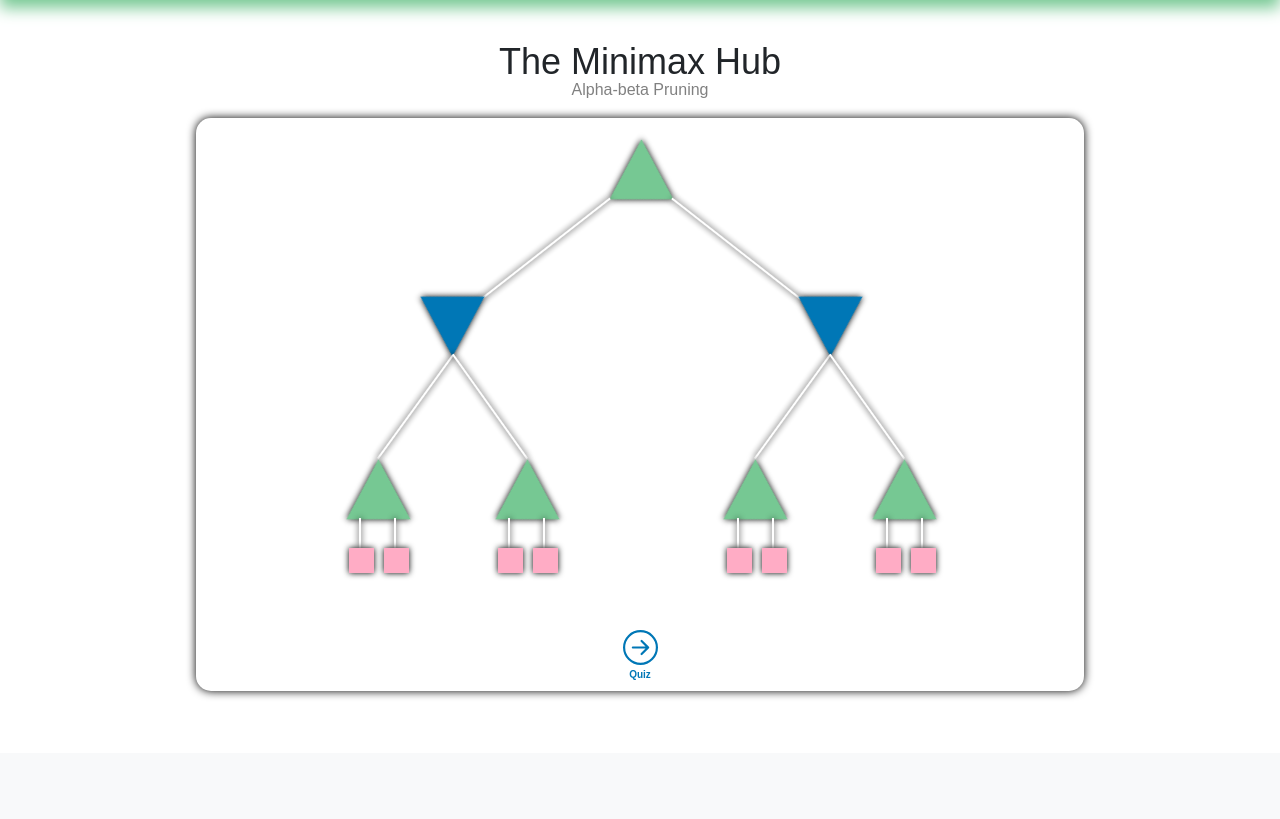
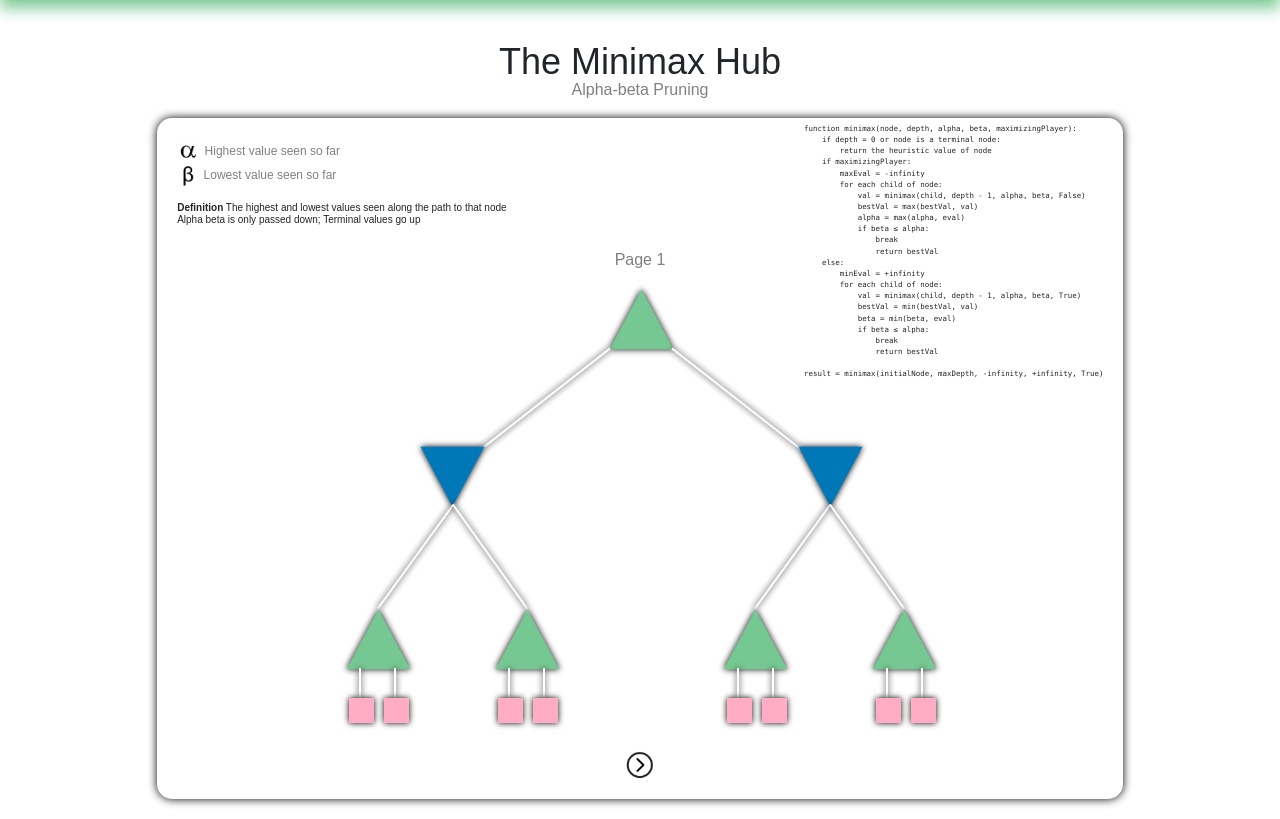
Before and after one commit to whirleyt/MinimaxTutorial, a Flask app: page /alphabetaMain in a window 1280 px wide. Shown: the part 47-866 px from the top of the page. Before the commit the page ends 745 px from the top, so only its background shows below. Run offline with Flask 3, Linux system fonts and the light colour scheme; some libraries are stand-ins or nearby versions.

Commit message:
Work on minimax tutorial and basic quiz page

```diff
--- a/server.py
+++ b/server.py
@@ -1,36 +1,62 @@
 from flask import Flask, render_template, request, abort
+from datetime import datetime
 
 app = Flask(__name__)
+
+session = {}
 
 
 @app.route('/')
 def home():
+    session['home_page_enter_time'] = datetime.now().strftime("%B %d, %Y %H:%M:%S")
+    print(session);
     return render_template('home.html')
 
 
 @app.route('/minimaxBasics')
 def minimax_basics():
+    session['minimax_basics_page_enter_time'] = datetime.now().strftime("%B %d, %Y %H:%M:%S")
+    print(session);
     return render_template('minimax-tutorials/minimaxBasics.html')
 
 
 @app.route('/alphabetaIntro')
 def alphabeta_intro():
+    session['alphabeta_intro_page_enter_time'] = datetime.now().strftime("%B %d, %Y %H:%M:%S")
+    print(session);
     return render_template('minimax-tutorials/alphabetaIntro.html')
 
 
 @app.route('/alphabetaMain')
 def alphabeta_main():
+    session['alphabeta_main_page_enter_time'] = datetime.now().strftime("%B %d, %Y %H:%M:%S")
+    print(session);
     return render_template('minimax-tutorials/alphabetaMain.html')
 
 
 @app.route('/minimaxBasicsQuiz')
 def minimax_basics_quiz():
+    session['minimax_basics_quiz_page_enter_time'] = datetime.now().strftime("%B %d, %Y %H:%M:%S")
+    print(session);
     return render_template('minimax-quiz/minimaxBasicsQuiz.html')
 
 
 @app.route('/alphabetaQuiz')
 def alphabeta_quiz():
+    session['alphabeta_quiz_page_enter_time'] = datetime.now().strftime("%B %d, %Y %H:%M:%S")
+    print(session);
     return render_template('minimax-quiz/alphabetaQuiz.html')
+
+
+@app.route('/save_answers_and_score', methods=['POST'])
+def save_answers_and_score():
+    data = request.json
+    answers = data.get('answers')
+    score = data.get('score')
+    session['minimax_value_answers'] = answers
+    session['minimax_value_score'] = score
+    print(session)
+    return 'Answers and score saved successfully.'
 
 
 if __name__ == '__main__':
--- a/static/home.css
+++ b/static/home.css
@@ -1,5 +1,5 @@
 .home-container {
-    width: 80%;
+    width: 87%;
     margin: 0 auto;
     box-shadow: 0px 0px 10px #76c893;
     padding: 20px;
--- a/static/main.js
+++ b/static/main.js
@@ -1,16 +1,126 @@
+$(document).ready(function() {
+
+    let minimaxValues= [10, 100, 10, 2, 20, 2, 10]
+    let score=0;
 
 
-document.getElementById('resultLink').addEventListener('click', function(event) {
-    var link = document.getElementById('resultLink');
-    if (!link.hasAttribute('href')) {
-        event.preventDefault();
+    $('#resultLink').on('click', function(event) {
+        var link = $('#resultLink');
+        if (!link.attr('href')) {
+            event.preventDefault();
 
-        document.getElementById('linkDescription').textContent = 'Try Again';
+            $('#linkDescription').text('Try Again');
 
-        link.setAttribute('href', '/minimaxBasicsQuiz');
+            link.attr('href', '/minimaxBasicsQuiz');
 
-        document.getElementById('resultsText').style.display = 'block';
+            $('#resultsText').css('display', 'block');
 
-        document.getElementById('alphabeta-quiz-container').style.boxShadow= '0px 0px 10px #76c893';
+            $('#alphabeta-quiz-container').css('box-shadow', '0px 0px 10px #76c893');
+        }
+    });
+
+    $('#basic-results-btn').on('click', function() {
+            var minimaxValueAnswers = {
+            };
+            event.preventDefault();
+            let answersCorrect= 0;
+            for(let i=1; i<=minimaxValues.length; i++){
+                if($('.minimax-value-'+ i).val() != '') minimaxValueAnswers['question'+i]= $('.minimax-value-'+ i).val();
+                if($('.minimax-value-'+ i).val() == minimaxValues[i-1]) {
+                    answersCorrect +=1;
+                }
+            }
+            score= Math.floor((answersCorrect / minimaxValues.length) * 100);
+            $('#basic-results').html('<h6>You Scored ' + score  + '%</h6>');
+            if(score==100) {
+                $('#next-container').css('display', 'block');
+                $('.basics-quiz-container').css('box-shadow', '0px 0px 10px #76c893');
+                $('#basic-results').css('color', '#76c893')
+            } else {
+                $('#next-container').css('display', 'none');
+                $('.basics-quiz-container').css('box-shadow', '0px 0px 10px black');
+                $('#basic-results').css('color', 'black')
+            }
+
+            postData= {
+                answers: minimaxValueAnswers,
+                score: score
+            }
+
+            $.ajax({
+            url: '/save_answers_and_score',
+            type: 'POST',
+            contentType: 'application/json',
+            data: JSON.stringify(postData),
+            success: function(response) {
+                console.log('Answers and score saved successfully');
+            },
+            error: function(xhr, status, error) {
+                console.error('Error saving answers/score:', error);
+            }
+        });
+
+    })
+
+    var currentPage = 1;
+    updatePage(currentPage);
+
+    $('#next').on('click', function() {
+        currentPage++;
+        updatePage(currentPage);
+    });
+
+    $('#previous').on('click', function() {
+        currentPage--;
+        updatePage(currentPage);
+    });
+
+    function updatePage(page) {
+        if (page === 1) {
+            $('#previous').css('display', 'none');
+        } else {
+            $('#previous').css('display', 'inline');
+        }
+        if (page === 10) {
+            $('#next').css('display', 'none');
+            $('#restart').css('display', 'inline');
+            $('#quiz').css('display', 'inline');
+        } else {
+            $('#next').css('display', 'inline');
+            $('#quiz').css('display', 'none');
+            $('#restart').css('display', 'none');
+        }
+        switch (page) {
+            case 1:
+                $('#content').html('<p>Page 1</p>');
+                break;
+            case 2:
+                $('#content').html('<p>Page 2</p>');
+                break;
+            case 3:
+                $('#content').html('<p>Page 3</p>');
+                break;
+            case 4:
+                $('#content').html('<p>Page 4</p>');
+                break;
+            case 5:
+                $('#content').html('<p>Page 5</p>');
+                break;
+            case 6:
+                $('#content').html('<p>Page 6</p>');
+                break;
+            case 7:
+                $('#content').html('<p>Page 7</p>');
+                break;
+            case 8:
+                $('#content').html('<p>Page 8</p>');
+                break;
+            case 9:
+                $('#content').html('<p>Page 9</p>');
+                break;
+            case 10:
+                $('#content').html('<p>Page 10</p>');
+                break;
+        }
     }
 });
--- a/static/minimax-quiz/alphabetaQuiz.css
+++ b/static/minimax-quiz/alphabetaQuiz.css
@@ -1,5 +1,5 @@
 .alphabeta-quiz-container {
-    width: 80%;
+    width: 87%;
     margin: 0 auto;
     padding: 20px;
     margin-bottom: 20px;
--- a/static/minimax-tutorials/alphabetaIntro.css
+++ b/static/minimax-tutorials/alphabetaIntro.css
@@ -1,5 +1,5 @@
 .intro-alphabeta-container {
-    width: 80%;
+    width: 87%;
     margin: 0 auto;
     box-shadow: 0px 0px 10px #76c893;
     padding: 20px;
--- a/static/minimax-tutorials/alphabetaMain.css
+++ b/static/minimax-tutorials/alphabetaMain.css
@@ -1,5 +1,5 @@
 .alphabeta-main-container {
-    width: 80%;
+    width: 87%;
     margin: 0 auto;
     padding: 20px;
     margin-bottom: 20px;
@@ -26,7 +26,7 @@
 }
 
 .next-icon {
-    margin-top: 20px;
+    margin-top: 5px;
 }
 
 .next-icon:hover {
@@ -199,3 +199,64 @@
     transform-origin: bottom;
     height: 30px;
 }
+
+.alpha-symbol {
+    width: 23px;
+    display: inline;
+}
+
+.beta-symbol {
+    width: 22px;
+    display: inline;
+}
+
+.symbol-description {
+    display: inline;
+    font-size: 12px;
+}
+
+.description {
+    padding-top: 15px;
+}
+
+.alpha-beta-info {
+    font-size: 10px;
+}
+
+.minimax-code {
+    font-size: 8.5px;
+}
+
+.right-side {
+    margin-left: 60%;
+    margin-top: -122px;
+    margin-bottom: -170px;
+}
+
+#quiz {
+    display: none;
+    margin-top: -50px;
+    padding-top: -50px;
+}
+
+
+#previous {
+    width: 30px;
+    cursor: pointer;
+    display: none;
+}
+
+#next {
+    width: 30px;
+    cursor: pointer;
+    display: inline;
+}
+
+.navigation {
+    margin-top: -10px;
+}
+
+#restart {
+    width: 28px;
+    display: none;
+}
--- a/static/minimax-tutorials/minimaxBasics.css
+++ b/static/minimax-tutorials/minimaxBasics.css
@@ -1,5 +1,5 @@
 .basics-container {
-    width: 80%;
+    width: 87%;
     margin: 0 auto;
     box-shadow: 0px 0px 10px #76c893;
     padding: 20px;
--- a/templates/minimax-tutorials/alphabetaMain.html
+++ b/templates/minimax-tutorials/alphabetaMain.html
@@ -6,8 +6,54 @@
 <p>Alpha-beta Pruning</p>
 
 <div class="alphabeta-main-container">
+    <div>
+        <div class="alpha">
+            <img class="alpha-symbol" src="{{ url_for('static', filename='images/alpha.png') }}" alt="Alpha Symbol">
+            <p class="symbol-description">Highest value seen so far</p>
+        </div>
+        <div class="beta">
+            <img class="beta-symbol" src="{{ url_for('static', filename='images/beta.png') }}" alt="Beta Symbol">
+            <p class="symbol-description">Lowest value seen so far</p>
+        </div>
+        <div class="description">
+            <h6 class="alpha-beta-info"><b>Definition</b> The highest and lowest values seen along the path to that node <br>
+            Alpha beta is only passed down; Terminal values go up</h6>
+        </div>
+    </div>
+
+    <div class="right-side">
+        <div class="minimax-code">
+        <pre>
+            <code class="highlighted-code">
+                function minimax(node, depth, alpha, beta, maximizingPlayer):
+                    if depth = 0 or node is a terminal node:
+                        return the heuristic value of node
+                    if maximizingPlayer:
+                        maxEval = -infinity
+                        for each child of node:
+                            val = minimax(child, depth - 1, alpha, beta, False)
+                            bestVal = max(bestVal, val)
+                            alpha = max(alpha, eval)
+                            if beta ≤ alpha:
+                                break
+                                return bestVal
+                    else:
+                        minEval = +infinity
+                        for each child of node:
+                            val = minimax(child, depth - 1, alpha, beta, True)
+                            bestVal = min(bestVal, val)
+                            beta = min(beta, eval)
+                            if beta ≤ alpha:
+                                break
+                                return bestVal
+
+                result = minimax(initialNode, maxDepth, -infinity, +infinity, True)
+            </code>
+        </pre>
+    </div>
+    </div>
     <div class="center">
-
+        <div id="content"></div>
         <div class="minimax-tree-html">
             <div class="row0-root-container">
                 <div class="triangle-container"><div class="root triangle"></div></div>
@@ -49,10 +95,16 @@
                         <div class="row3 right-terminal"><div class="edge"><div class="tree-edge tree-edge-center"></div></div><div class="square-container"><div class="square"></div></div></div>
                     </div>
                 </div>
-
             </div>
         </div>
-
+        <div class="navigation">
+            <img id="previous" class="previous" src="{{ url_for('static', filename='images/prev.png') }}" alt="Previous Navigation">
+            <img id="next" class="next" src="{{ url_for('static', filename='images/next.png') }}" alt="Next Navigation">
+            <a href="/alphabetaMain" id="restart-btn">
+                <img id="restart" class="restart" src="{{ url_for('static', filename='images/restart.png') }}" alt="Restart Navigation">
+            </a>
+        </div>
+        <div id="quiz">
             <a href="/minimaxBasicsQuiz">
                 <svg xmlns="http://www.w3.org/2000/svg" width="35" height="35" fill="#0077b6" class="bi bi-arrow-right-circle next-icon" viewBox="0 0 16 16">
                     <path fill-rule="evenodd" d="M1 8a7 7 0 1 0 14 0A7 7 0 0 0 1 8m15 0A8 8 0 1 1 0 8a8 8 0 0 1 16 0M4.5 7.5a.5.5 0 0 0 0 1h5.793l-2.147 2.146a.5.5 0 0 0 .708.708l3-3a.5.5 0 0 0 0-.708l-3-3a.5.5 0 1 0-.708.708L10.293 7.5z"/>
@@ -61,5 +113,6 @@
             <h6 class="icon-description">Quiz</h6>
         </div>
     </div>
+</div>
 
 {% endblock %}>
```
Also changed, not shown: static/minimax-quiz/minimaxBasicsQuiz.css (+33 -1 lines), templates/minimax-quiz/minimaxBasicsQuiz.html (+20 -8 lines), static/images/alpha.png (added), static/images/beta.png (added), static/images/next.png (added), static/images/prev.png (added), static/images/restart.png (added), 2 other files. Lines whose indentation alone changed are shown as unchanged.
